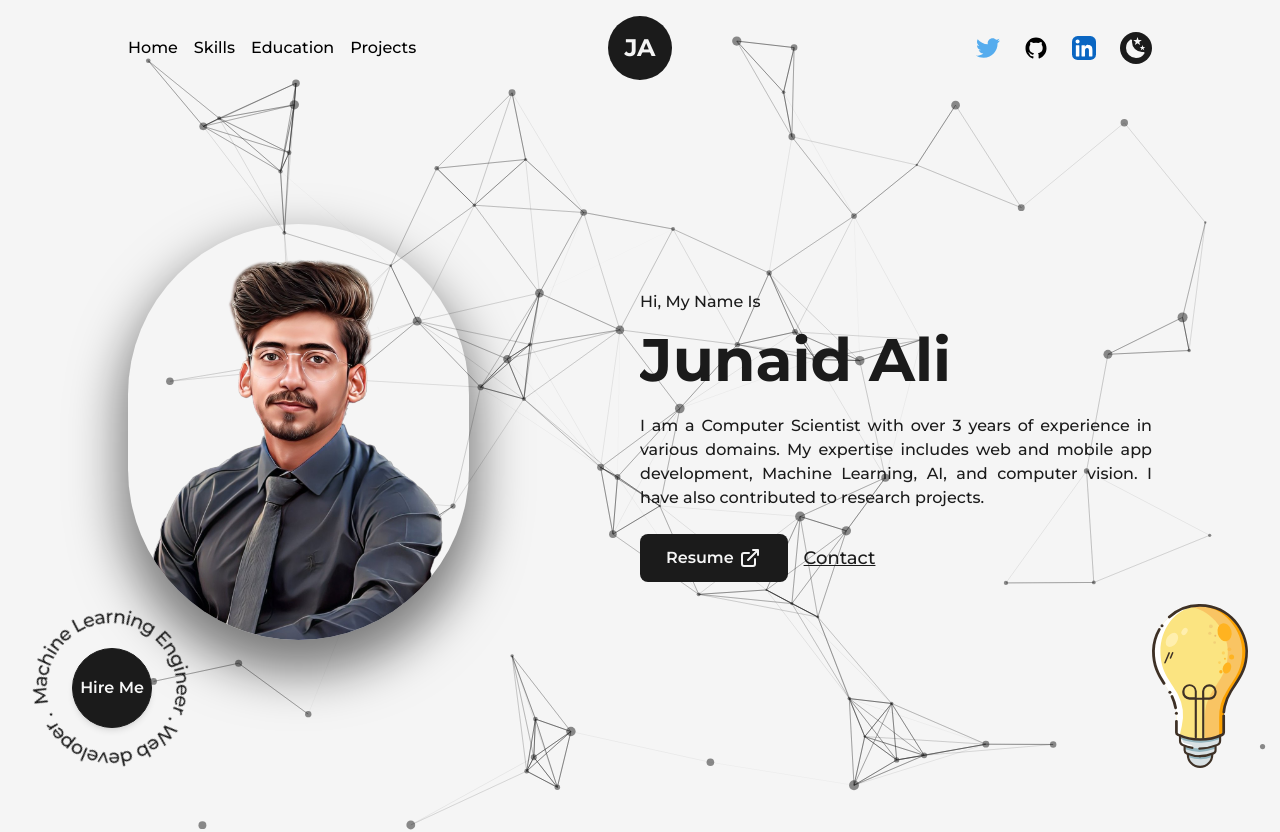
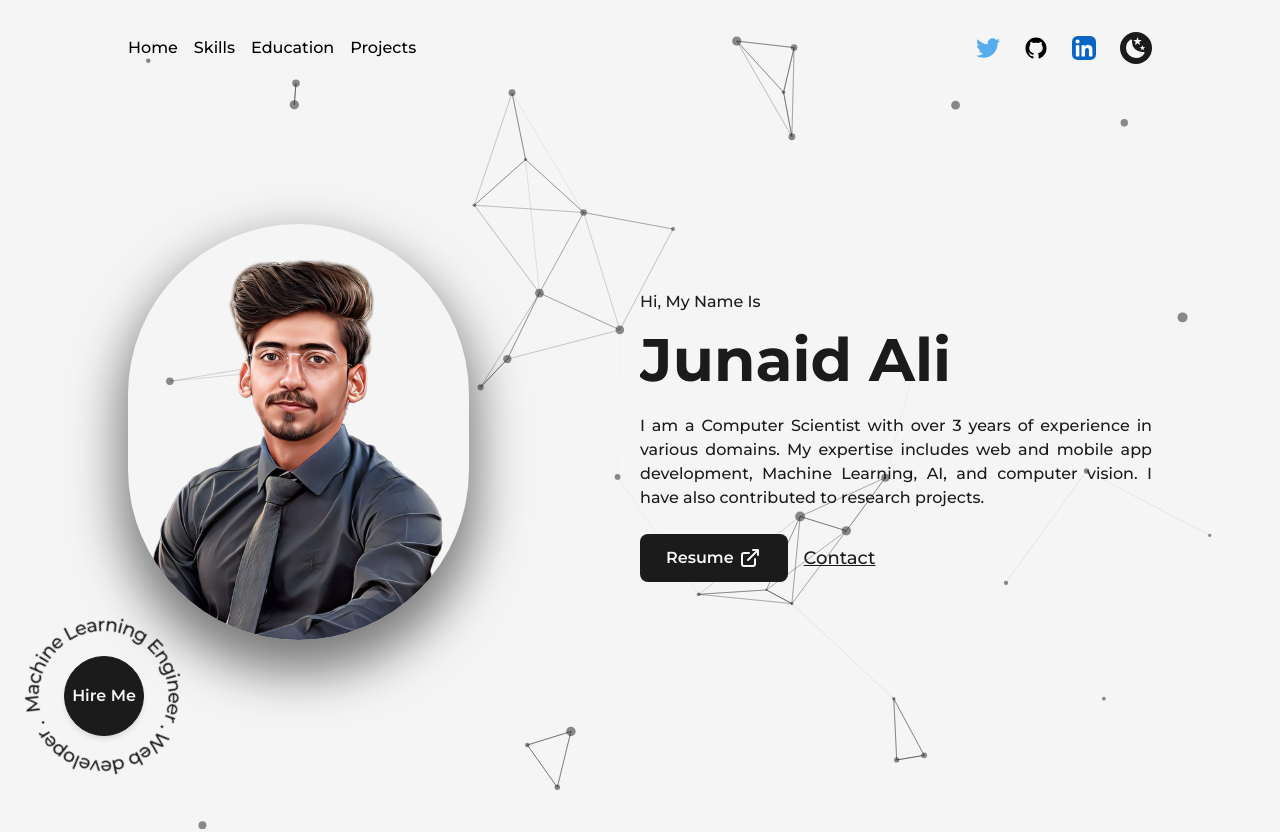
Before and after one commit to junaid-1013/JunaidPortfolio, a Next.js app: page / in a window 1280 px wide. Shown: the top 832 px of the page. Built offline with nearby package versions, Linux system fonts and the light colour scheme.

Commit message:
animations changes, alternate row reverse

```diff
--- a/src/components/HireMe.js
+++ b/src/components/HireMe.js
@@ -4,10 +4,10 @@ import Link from "next/link";
 
 export const HireMe = () => {
   return (
-    <div className="fixed z-50 flex items-center justify-center overflow-hidden left-4 bottom-4 md:right-8 md:left-auto md:top-0 md:bottom-auto md:absolute sm:right-0 ">
+    <div className="absolute z-50 flex items-center justify-center overflow-hidden left-2 bottom-2 md:right-8 md:left-auto md:top-0 md:bottom-auto md:absolute sm:right-0 ">
       <div className="relative flex items-center justify-center w-48 h-auto md:w-24">
         <CircularText
-          className={"fill-dark animate-spin-slow dark:fill-light"}
+          className={"fill-dark animate-spin-slow dark:fill-light "}
         />
         <Link
           href="mailto:junaid.ali101452@gmail.com"
--- a/src/components/Logo.js
+++ b/src/components/Logo.js
@@ -19,7 +19,7 @@ export const Logo = () => {
             "rgba(131,58,180,1)",
             "#121212",
           ],
-          transition: { duration: 1, repeat: Infinity },
+          transition: { duration: 5, repeat: Infinity },
         }}
       >
         JA
--- a/src/components/ParticleContainer.js
+++ b/src/components/ParticleContainer.js
@@ -34,7 +34,7 @@ export const ParticleContainer = () => {
                         },
                         onHover: {
                             enable: true,
-                            mode: 'repulse',
+                            mode: 'grab',//repulse or grab
                         },
                         resize: true,
                     },
@@ -77,7 +77,7 @@ export const ParticleContainer = () => {
                             enable:true,
                             area:800
                         },
-                        value:80
+                        value:40
                     },
                     opacity:{
                         value:0.5,
--- a/src/components/home/cta.js
+++ b/src/components/home/cta.js
@@ -69,7 +69,7 @@ export const CTA = () => {
         </div>
       </Layout>
       <HireMe />
-      <div className="absolute inline-block w-24 right-8 bottom-8 md:hidden">
+      {/* <div className="absolute inline-block w-24 right-8 bottom-8 md:hidden">
         <Image
           src="/images/svgs/miscellaneous_icons_1.svg"
           width={100}
@@ -77,7 +77,7 @@ export const CTA = () => {
           alt="JunaidAli"
           className="w-full h-auto"
         />
-      </div>
+      </div> */}
     </main>
   );
 };
--- a/src/components/home/projects/featured-projects.js
+++ b/src/components/home/projects/featured-projects.js
@@ -7,11 +7,11 @@ import { LuExternalLink } from "react-icons/lu";
 
 const FramerLink = motion(Link);
 const FramerImage = motion(Image);
-const FeaturedProjects = ({ title, summary, img, link, github, tech }) => {
+const FeaturedProjects = ({ title, summary, img, link, github, tech, index }) => {
   return (
-    <article className="relative flex items-center justify-between w-full p-12 border border-solid shadow-2xl
+    <article className={`relative flex ${index % 2 === 1 ? 'flex-row-reverse' : ''} items-center justify-between w-full p-12 border border-solid shadow-2xl
     rounded-br-2xl rounded-3xl order-dark bg-light dark:bg-dark dark:border-dark lg:flex-col lg:p-8
-    xs:rounded-2xl xs:rounded-br-3xl xs:p-4">
+    xs:rounded-2xl xs:rounded-br-3xl xs:p-4`}>
 
       <Link
         href={link}
@@ -42,7 +42,7 @@ const FeaturedProjects = ({ title, summary, img, link, github, tech }) => {
             {title}
           </h2>
         </Link>
-        <p className="py-2 font-medium text-dark dark:text-light sm:text-sm text-justify">
+        <p className={`py-2 font-medium text-dark dark:text-light sm:text-sm text-justify ${index % 2 === 1 ? 'pr-6 -pl-6 lg:pr-0 lg:pl-0' : ''} `}>
           {summary}
         </p>
         <div className="flex flex-wrap gap-x-4 gap-y-2">
--- a/src/components/home/projects/index.js
+++ b/src/components/home/projects/index.js
@@ -12,7 +12,7 @@ const fadeInAnimationVariants = {
     opacity: 1,
     y: 0,
     transition: {
-      duration: 1,
+      duration: 0.2,
       delay: 0.05 * i,
     }
   }),
@@ -48,6 +48,7 @@ export const Projects = () => {
                   link={link}
                   github={github}
                   tech={tech}
+                  index={i}
                 />
               </motion.div>
             )
--- a/src/components/ui/NavBar.js
+++ b/src/components/ui/NavBar.js
@@ -220,9 +220,9 @@ export const NavBar = () => {
         </motion.div>
       ) : null}
 
-      <div className="absolute left-[50%] top-2 translate-x-[-50%]">
+      {/* <div className="absolute left-[50%] top-2 translate-x-[-50%]">
         <Logo />
-      </div>
+      </div> */}
     </header>
   );
 };
--- a/src/config/constants.js
+++ b/src/config/constants.js
@@ -12,7 +12,7 @@ export const FEATURED_PROJECTS = [
     tech: ["NextJs", "Django", "Python", "GEE", "Typescript", "Javacript"],
   },
   {
-    title: "Oeowo Technologies",
+    title: "Linetech Digital",
     img: "/images/projects/oeowo.png",
     summary:
       "This is a web application for a marketing agency that offers a range of services, including various software solutions, digital marketing, branding, web application development, and mobile application development.",
```
